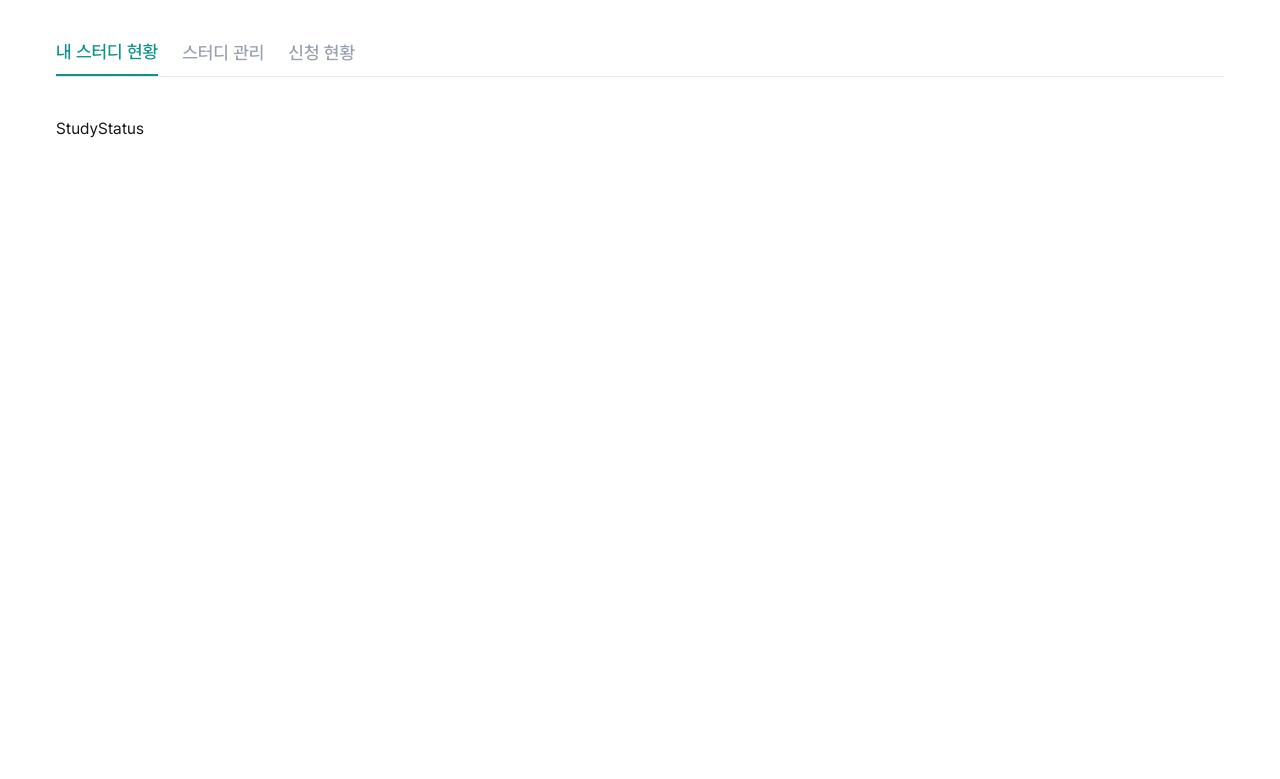
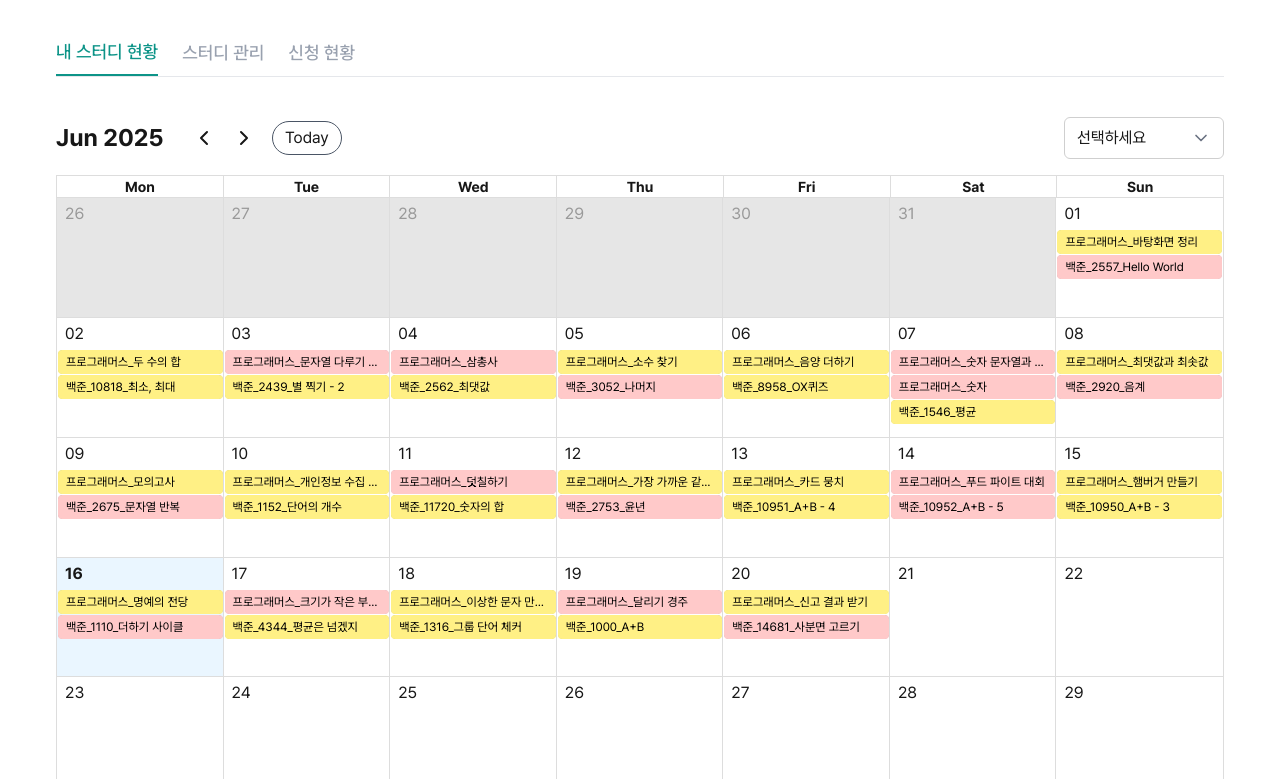
Before and after one commit to Nubblee/NubbleV2-FE, a Next.js app: page /mypage/1 in a window 1280 px wide. Shown: the part 361-1140 px from the top of the page. Before the commit the page ends 800 px from the top, so only its background shows below. Built offline with nearby package versions, Linux system fonts and the light colour scheme.

Commit message:
feat: 내 스터디 현황 UI 구현 (#43)

```diff
--- a/app/(default)/_component/Calendar/CalendarView.tsx
+++ b/app/(default)/_component/Calendar/CalendarView.tsx
@@ -16,7 +16,13 @@ const localizer = luxonLocalizer(DateTime, {
 const CalendarView = ({ option, events, onEventSelect }: CalendarViewProps) => {
   const [selected, setSelected] = useState<string | null>(null)
   const filteredEvents = selected
-    ? events.filter((e) => e.title === option.find((o) => o.value === selected)?.label)
+    ? events.filter((e) => {
+        const selectedOption = option.find((o) => o.value === selected)
+        if (selectedOption?.label && e.title === selectedOption.label) return true
+        if (selected === 'solved') return e.solved === true
+        if (selected === 'unsolved') return e.solved === false
+        return false
+      })
     : events
   const mappedEvents = mapAndSortEvents(filteredEvents)
 
@@ -25,7 +31,6 @@ const CalendarView = ({ option, events, onEventSelect }: CalendarViewProps) => {
   )
 
   return (
-    <div>
     <Calendar
       localizer={localizer}
       events={mappedEvents}
@@ -42,7 +47,6 @@ const CalendarView = ({ option, events, onEventSelect }: CalendarViewProps) => {
       }}
       style={{ width: '100%', height: 800 }}
     />
-    </div>
   )
 }
 
--- a/app/(default)/mypage/[id]/_component/index.ts
+++ b/app/(default)/mypage/[id]/_component/index.ts
@@ -1,6 +1,4 @@
 export {default as UserInfo} from './user-info'
 export {default as MypageTabs} from './mypage-tabs'
 export {default as TabContent} from './tab-content'
-export {default as ApplicationStatus} from './application-status'
-export {default as StudyManagement} from './study-management'
-export {default as StudyStatus} from './study-status'
+export * from './tab'
--- /dev/null
+++ b/app/(default)/mypage/[id]/_component/label.tsx
@@ -0,0 +1,5 @@
+const Label = () => {
+  return <div>Label</div>
+}
+
+export default Label
--- a/app/(default)/mypage/[id]/_component/study-status.tsx
+++ /dev/null
@@ -1,5 +0,0 @@
-const StudyStatus = () => {
-  return <div>StudyStatus</div>
-}
-
-export default StudyStatus
--- a/app/(default)/mypage/[id]/_component/tab-content.tsx
+++ b/app/(default)/mypage/[id]/_component/tab-content.tsx
@@ -1,6 +1,6 @@
 'use client'
 
-import { ApplicationStatus, StudyManagement, StudyStatus } from './'
+import { ApplicationStatus, StudyManagement, StudyStatus } from '.'
 import { useSearchParams } from 'next/navigation'
 
 const TabContent = () => {
--- /dev/null
+++ b/app/(default)/mypage/[id]/_component/tab/index.ts
@@ -0,0 +1,3 @@
+export {default as ApplicationStatus} from './application-status'
+export {default as StudyManagement} from './study-management'
+export {default as StudyStatus} from './study-status'
--- /dev/null
+++ b/app/(default)/mypage/[id]/_component/tab/study-status.tsx
@@ -0,0 +1,8 @@
+import CalendarView from '@/app/(default)/_component/Calendar/CalendarView'
+import { options, events } from '@/mocks/mypage'
+
+const StudyStatus = () => {
+  return <CalendarView events={events} option={options} onEventSelect={() => {}} />
+}
+
+export default StudyStatus
--- /dev/null
+++ b/mocks/mypage/events.ts
@@ -0,0 +1,45 @@
+import type { CalendarEvent } from '@/types/calendar'
+
+export const events: CalendarEvent[] = [
+  { title: '프로그래머스_바탕화면 정리', date: new Date('2025-06-01'), solved: true },
+  { title: '백준_2557_Hello World', date: new Date('2025-06-01'), solved: false },
+  { title: '프로그래머스_두 수의 합', date: new Date('2025-06-02'), solved: true },
+  { title: '백준_10818_최소, 최대', date: new Date('2025-06-02'), solved: true },
+  { title: '프로그래머스_문자열 다루기 기본', date: new Date('2025-06-03'), solved: false },
+  { title: '백준_2439_별 찍기 - 2', date: new Date('2025-06-03'), solved: true },
+  { title: '프로그래머스_삼총사', date: new Date('2025-06-04'), solved: false },
+  { title: '백준_2562_최댓값', date: new Date('2025-06-04'), solved: true },
+  { title: '프로그래머스_소수 찾기', date: new Date('2025-06-05'), solved: true },
+  { title: '백준_3052_나머지', date: new Date('2025-06-05'), solved: false },
+  { title: '프로그래머스_음양 더하기', date: new Date('2025-06-06'), solved: true },
+  { title: '백준_8958_OX퀴즈', date: new Date('2025-06-06'), solved: true },
+  { title: '프로그래머스_숫자 문자열과 영단어', date: new Date('2025-06-07'), solved: false },
+  { title: '프로그래머스_숫자', date: new Date('2025-06-07'), solved: false },
+  { title: '백준_1546_평균', date: new Date('2025-06-07'), solved: true },
+  { title: '프로그래머스_최댓값과 최솟값', date: new Date('2025-06-08'), solved: true },
+  { title: '백준_2920_음계', date: new Date('2025-06-08'), solved: false },
+  { title: '프로그래머스_모의고사', date: new Date('2025-06-09'), solved: true },
+  { title: '백준_2675_문자열 반복', date: new Date('2025-06-09'), solved: false },
+  { title: '프로그래머스_개인정보 수집 유효기간', date: new Date('2025-06-10'), solved: true },
+  { title: '백준_1152_단어의 개수', date: new Date('2025-06-10'), solved: true },
+  { title: '프로그래머스_덧칠하기', date: new Date('2025-06-11'), solved: false },
+  { title: '백준_11720_숫자의 합', date: new Date('2025-06-11'), solved: true },
+  { title: '프로그래머스_가장 가까운 같은 글자', date: new Date('2025-06-12'), solved: true },
+  { title: '백준_2753_윤년', date: new Date('2025-06-12'), solved: false },
+  { title: '프로그래머스_카드 뭉치', date: new Date('2025-06-13'), solved: true },
+  { title: '백준_10951_A+B - 4', date: new Date('2025-06-13'), solved: true },
+  { title: '프로그래머스_푸드 파이트 대회', date: new Date('2025-06-14'), solved: false },
+  { title: '백준_10952_A+B - 5', date: new Date('2025-06-14'), solved: false },
+  { title: '프로그래머스_햄버거 만들기', date: new Date('2025-06-15'), solved: true },
+  { title: '백준_10950_A+B - 3', date: new Date('2025-06-15'), solved: true },
+  { title: '프로그래머스_명예의 전당', date: new Date('2025-06-16'), solved: true },
+  { title: '백준_1110_더하기 사이클', date: new Date('2025-06-16'), solved: false },
+  { title: '프로그래머스_크기가 작은 부분 문자열', date: new Date('2025-06-17'), solved: false },
+  { title: '백준_4344_평균은 넘겠지', date: new Date('2025-06-17'), solved: true },
+  { title: '프로그래머스_이상한 문자 만들기', date: new Date('2025-06-18'), solved: true },
+  { title: '백준_1316_그룹 단어 체커', date: new Date('2025-06-18'), solved: true },
+  { title: '프로그래머스_달리기 경주', date: new Date('2025-06-19'), solved: false },
+  { title: '백준_1000_A+B', date: new Date('2025-06-19'), solved: true },
+  { title: '프로그래머스_신고 결과 받기', date: new Date('2025-06-20'), solved: true },
+  { title: '백준_14681_사분면 고르기', date: new Date('2025-06-20'), solved: false },
+]
--- /dev/null
+++ b/mocks/mypage/index.ts
@@ -0,0 +1,2 @@
+export * from './select'
+export * from './events'
--- /dev/null
+++ b/mocks/mypage/select.ts
@@ -0,0 +1,4 @@
+export const options = [
+  { label: '푼 문제', value: 'solved' },
+  { label: '풀어야 할 문제', value: 'unsolved' },
+]
```
Also changed, not shown: app/(default)/mypage/[id]/_component/tab/application-status.tsx (renamed from app/(default)/mypage/[id]/_component/application-status.tsx), app/(default)/mypage/[id]/_component/tab/study-management.tsx (renamed from app/(default)/mypage/[id]/_component/study-management.tsx). Lines whose indentation alone changed are shown as unchanged.
